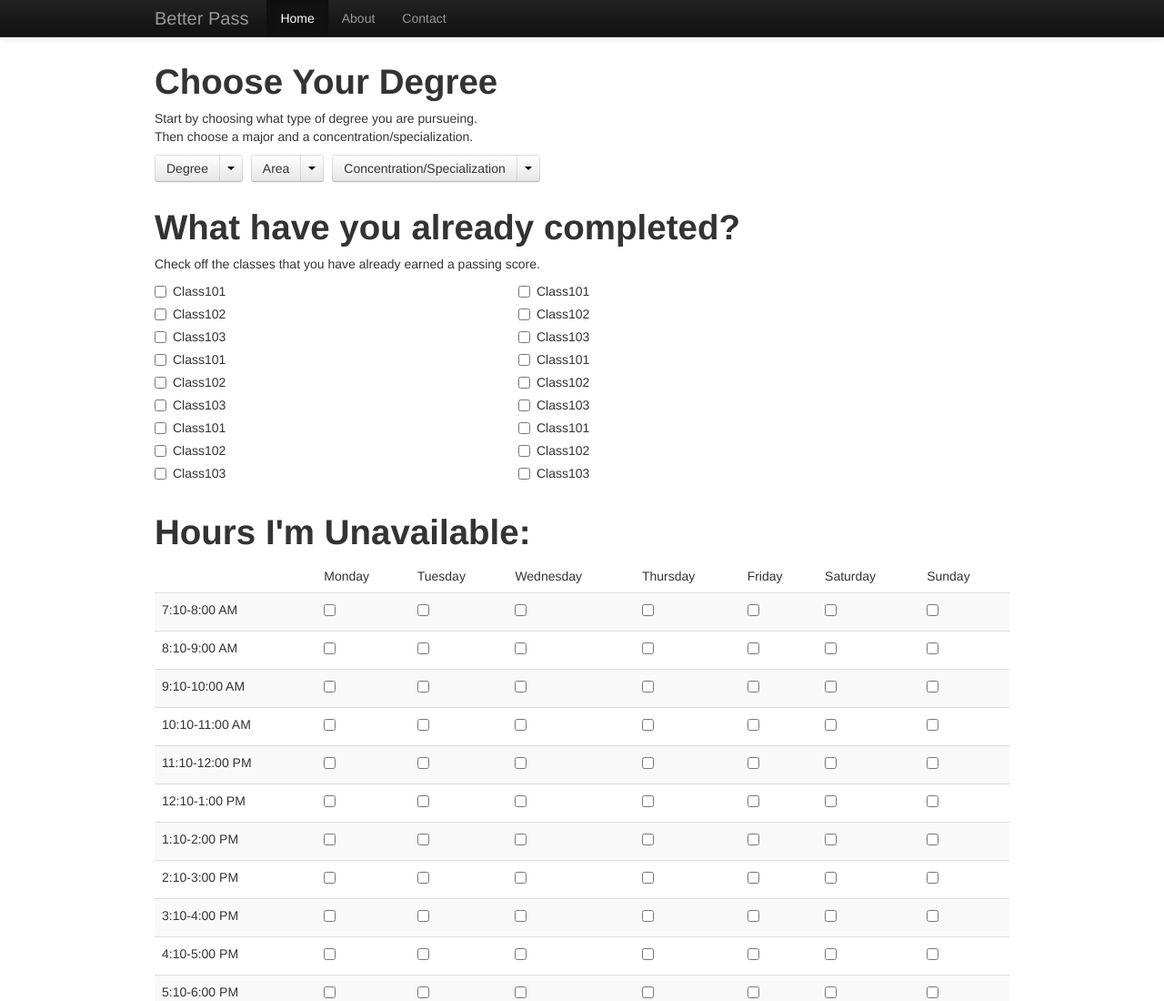
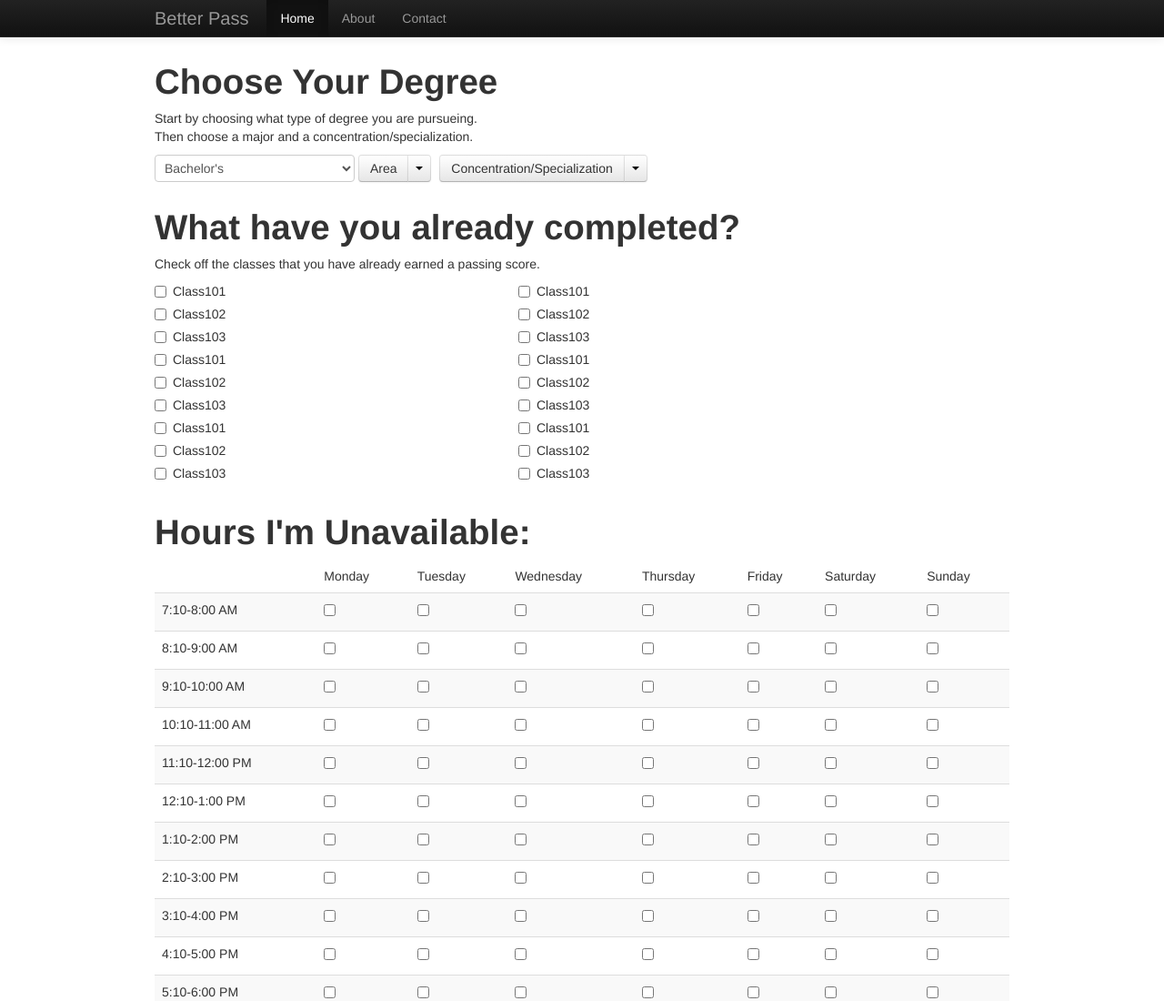
Before and after one commit to robertlong/BetterPass, a website: page public/index.html in a window 1280 px wide. Shown: the top 1100 px of the page at 91% size. Drawn offline with Linux system fonts and the light colour scheme.

Commit message:
drop down

```diff
--- a/public/index.html
+++ b/public/index.html
@@ -53,19 +53,12 @@
 
 
       <form class="form-inline">
-        <div class="btn-group">
-          <button class="btn">Degree</button>
-          <button class="btn dropdown-toggle" data-toggle="dropdown">
-            <span class="caret"></span>
-          </button>
-          <ul class="dropdown-menu">
-          <!-- dropdown menu links -->
-            <li>Bachelor's</li>
-            <li>Master's</li>
-            <li>Minor</li>
-            <li>Certification</li>
-          </ul>
-        </div>
+        <select>
+          <option>Bachelor's</option>
+          <option>Master's</option>
+          <option>Minor</option>
+          <option>Certification</option>
+        </select>
         <div class="btn-group">
           <button class="btn">Area</button>
           <button class="btn dropdown-toggle" data-toggle="dropdown">
```
